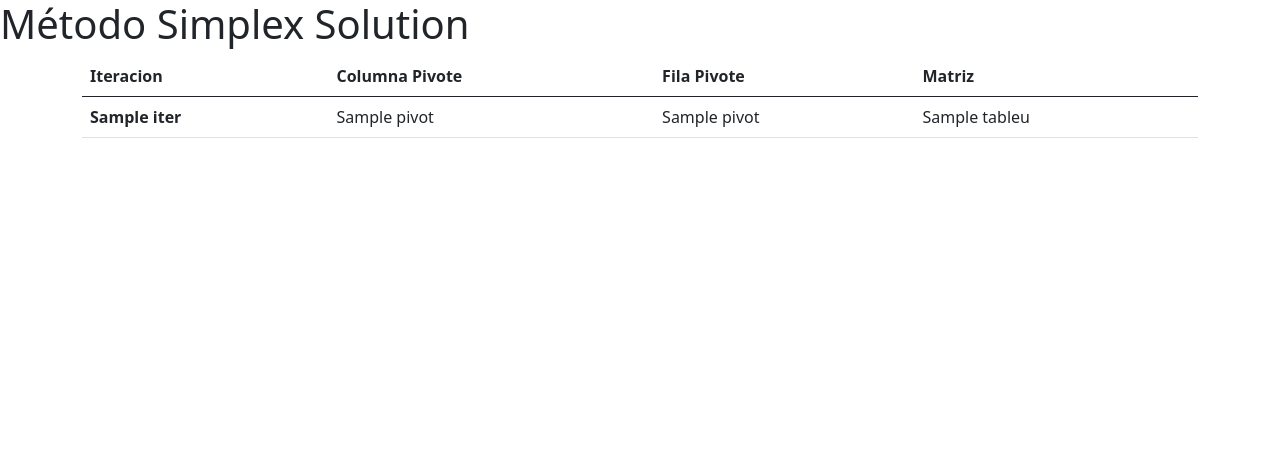
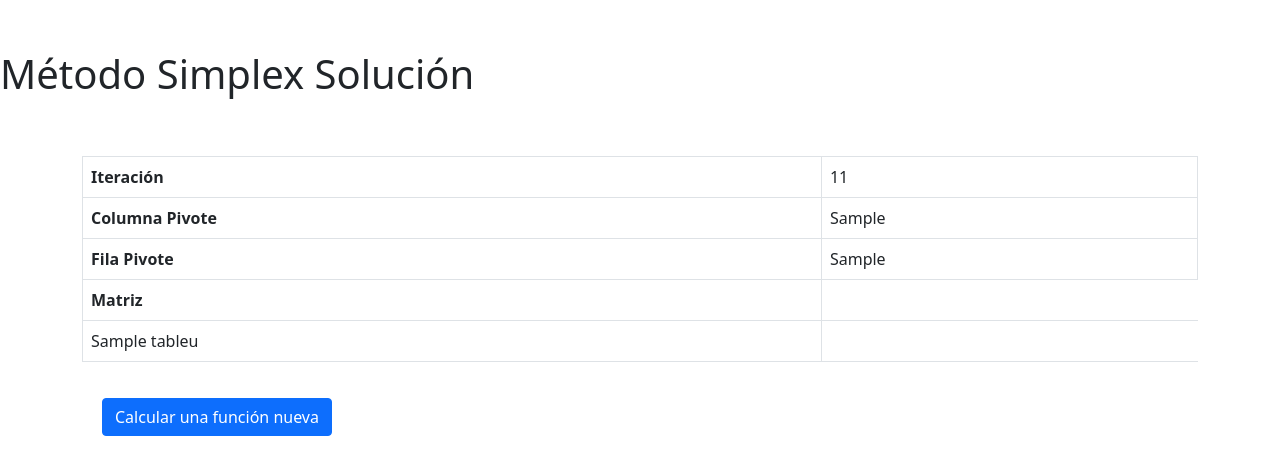
Before and after one commit to VanessaNicole1/metodo-simplex, a Django app: template app/templates/sol.html in a window 1280 px wide. Shown: the top 475 px of the page. Run offline with Django 3.2, Linux system fonts and the light colour scheme; the template is opened without the code that fills it: most values are stand-ins (such as "Sample title", 1, 10 or a date in 2020).

Commit message:
se ve bien

```diff
--- a/app/SimplexMethod/views.py
+++ b/app/SimplexMethod/views.py
@@ -48,10 +48,11 @@ def calculo(request):
             tabla.add_constraint(restric, rta)
 
         response = tabla.solve()
+        tamano = restricts + 2
         print(response)  # only for see how return data please delete this
 
     return render(
-        request, "sol.html", context={"solution": response}
+        request, "sol.html", context={"solution": response, "tam": tamano}
     )  # iter solution to present response
 
     # *******EXAMPLE OF RESPONSE**********
@@ -83,6 +84,3 @@ def calculo(request):
     #
     #
     #
-
-
-# Create your views here.
--- a/app/templates/sol.html
+++ b/app/templates/sol.html
@@ -1,55 +1,63 @@
 <!DOCTYPE html>
 <html lang="en">
+
 <head>
   {% load static %}
-    <meta charset="UTF-8">
-    <meta name="viewport" content="width=device-width, initial-scale=1.0">
-    <title>Document</title>
-    <link href="https://cdn.jsdelivr.net/npm/bootstrap@5.0.1/dist/css/bootstrap.min.css" rel="stylesheet" integrity="sha384-+0n0xVW2eSR5OomGNYDnhzAbDsOXxcvSN1TPprVMTNDbiYZCxYbOOl7+AMvyTG2x" crossorigin="anonymous">
-    <link rel="stylesheet" href="{% static "css/style.css" %}">
+  <meta charset="UTF-8">
+  <meta name="viewport" content="width=device-width, initial-scale=1.0">
+  <title>Document</title>
+  <link href="https://cdn.jsdelivr.net/npm/bootstrap@5.0.1/dist/css/bootstrap.min.css" rel="stylesheet"
+    integrity="sha384-+0n0xVW2eSR5OomGNYDnhzAbDsOXxcvSN1TPprVMTNDbiYZCxYbOOl7+AMvyTG2x" crossorigin="anonymous">
+  <link rel="stylesheet" href="{% static " css/style.css" %}">
 
 </head>
+
 <body>
 
-    <h1>Método Simplex Solution</h1>
+  <h1 style="padding-top: 50px; padding-bottom: 50px">Método Simplex Solución</h1>
 
-    <div class="container">
+  <div class="container">
 
 
-<table class="table">
-        <thead>
+    <TABLE class="table table-bordered">
+
+      {% for solucion in solution %}
+
+      <TR>
+        <th scope="col">Iteración</th>
+        <TD>{{ solucion.iter|add:"1" }}</TD>
+      </TR>
+      <TR>
+        <th scope="col">Columna Pivote</th>
+        <TD>{{ solucion.pivot.0 }}</TD>
+      </TR>
+      <TR>
+        <th scope="col">Fila Pivote</th>
+        <TD>{{ solucion.pivot.1 }}</TD>
+      </TR>
+
+      <TR>
+        <th scope="col" rowspan="{{tam}}">Matriz</th>
+      </TR>
+      {% for i in solucion.tableu %}
+      <TR>
+        <TD>{{ i }}</TD>
+      </TR>
+      {% endfor %}
+      {% endfor %}
+    </TABLE>
+
+    <form method='GET' action="/">
+      {% csrf_token %}
+      <button type="submit" class="btn btn-primary" style="margin: 20px;">Calcular una función nueva</button>
+    </form>
 
 
 
-          <tr>
-            <th scope="col">Iteracion</th>
-            <th scope="col">Columna Pivote</th>
-            <th scope="col">Fila Pivote</th>
-            <th scope="col">Matriz</th>
-          </tr>
-        </thead>
-        <tbody>
-          {% if solution %}
+  </div>
 
-          {% for solucion in solution %}
-          <tr>
-            <th scope="row">{{ solucion.iter }}</th>
-            <td>{{ solucion.pivot }}</td>
-            <td>{{ solucion.pivot }}</td>
-            <td>{{ solucion.tableu }}</td>
-          </tr>
 
-          {% endfor %}
 
-          {% else %}
+</body>
 
-          <h1>No se pudo cargar o encontrar solucion</h1>
-
-          {% endif %}
-
-        </tbody>
-      </table>
-
-      </div>
-</body>
 </html>
```
